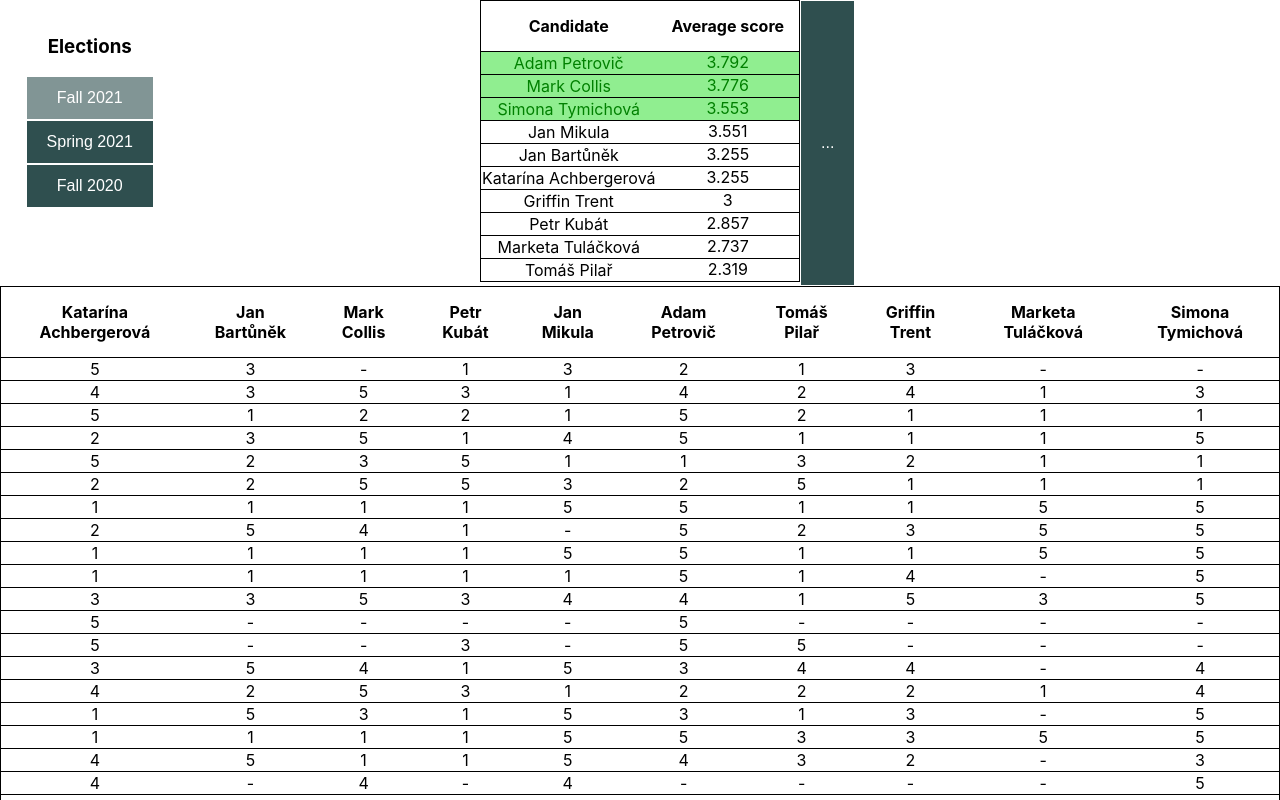
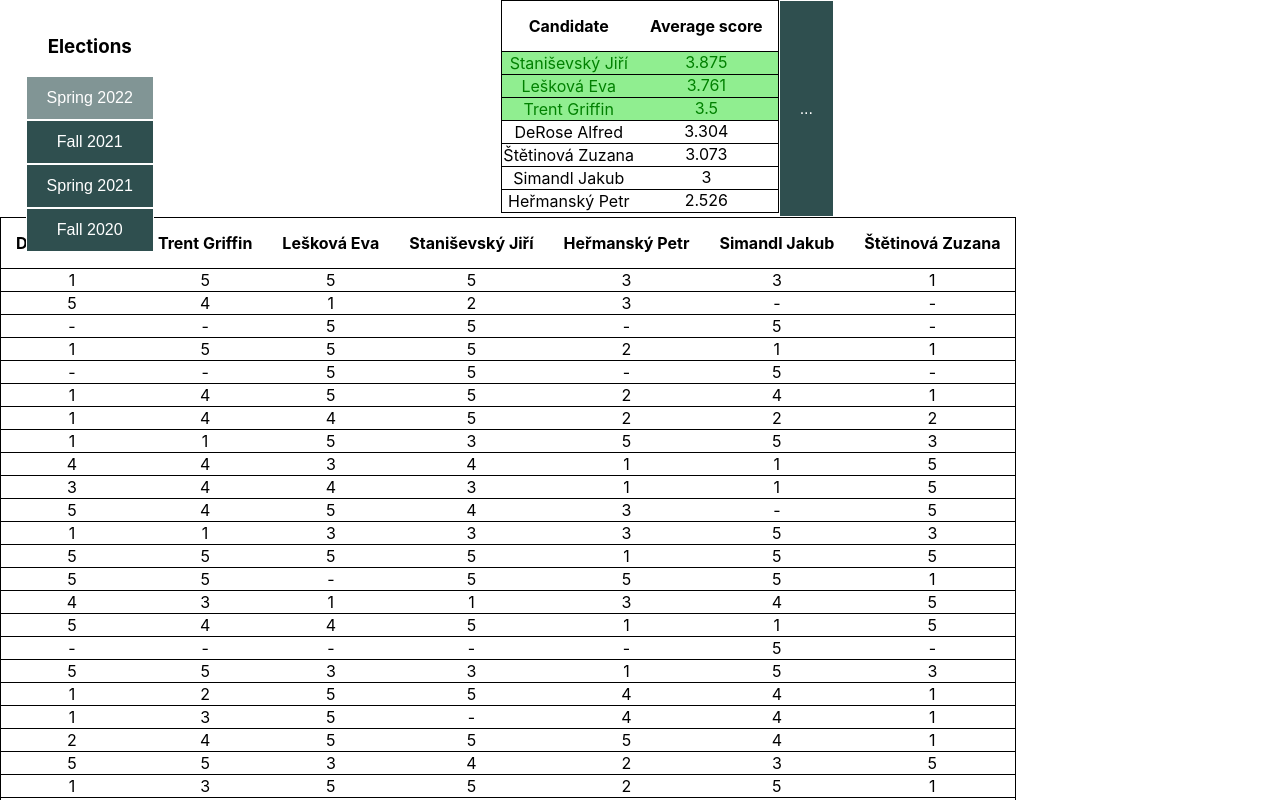
Before and after one commit to dlopezm/election-visualizer, a React (Create React App) app: page / in a window 1280 px wide. Shown: the top 800 px of the page. Built offline with nearby package versions, Linux system fonts and the light colour scheme.

Commit message:
Upload Spring 22 election results

```diff
--- a/src/elections.ts
+++ b/src/elections.ts
@@ -1,4 +1,9 @@
 export const ELECTIONS = [
+    {
+        fileName: 'Spring_2022.csv',
+        title: 'Spring 2022',
+        system: 'score',
+    },
     {
         fileName: 'Fall_2021.csv',
         title: 'Fall 2021',
```
Also changed, not shown: public/data/Spring_2022.csv (added).
